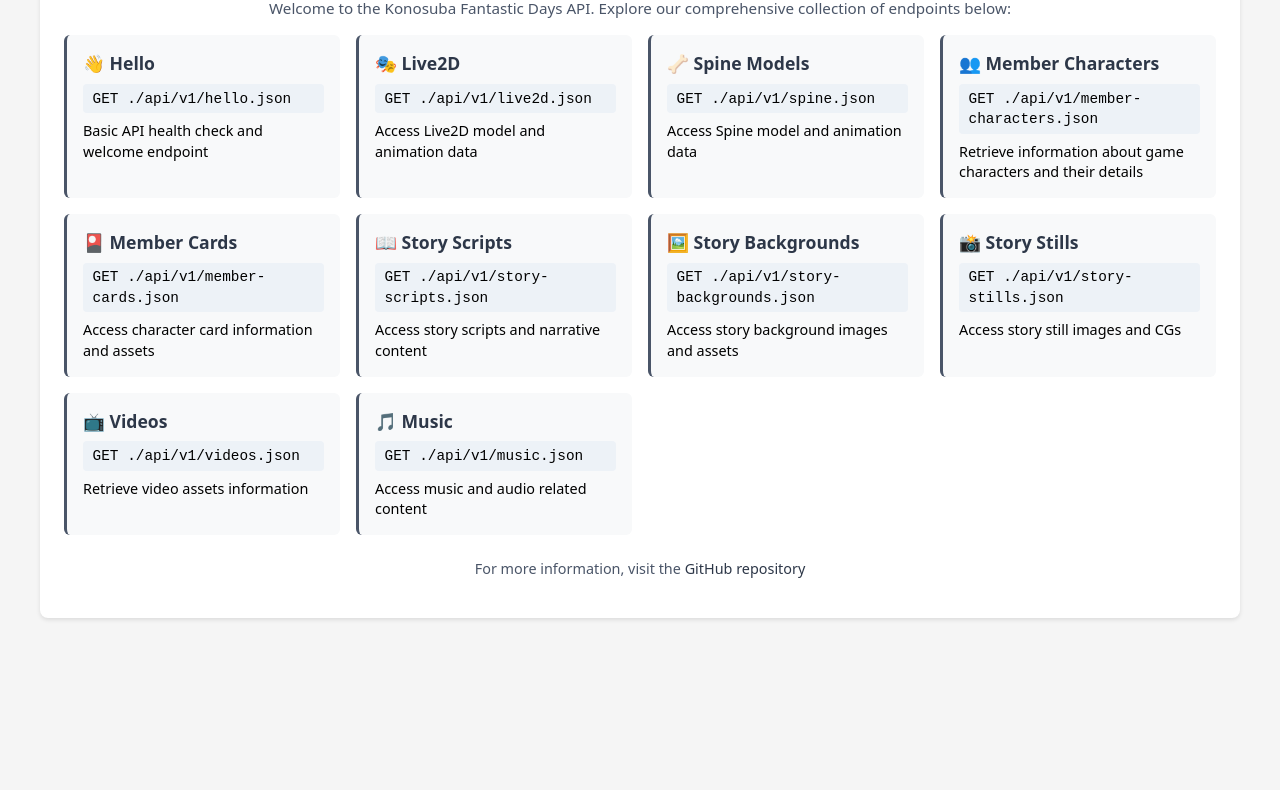
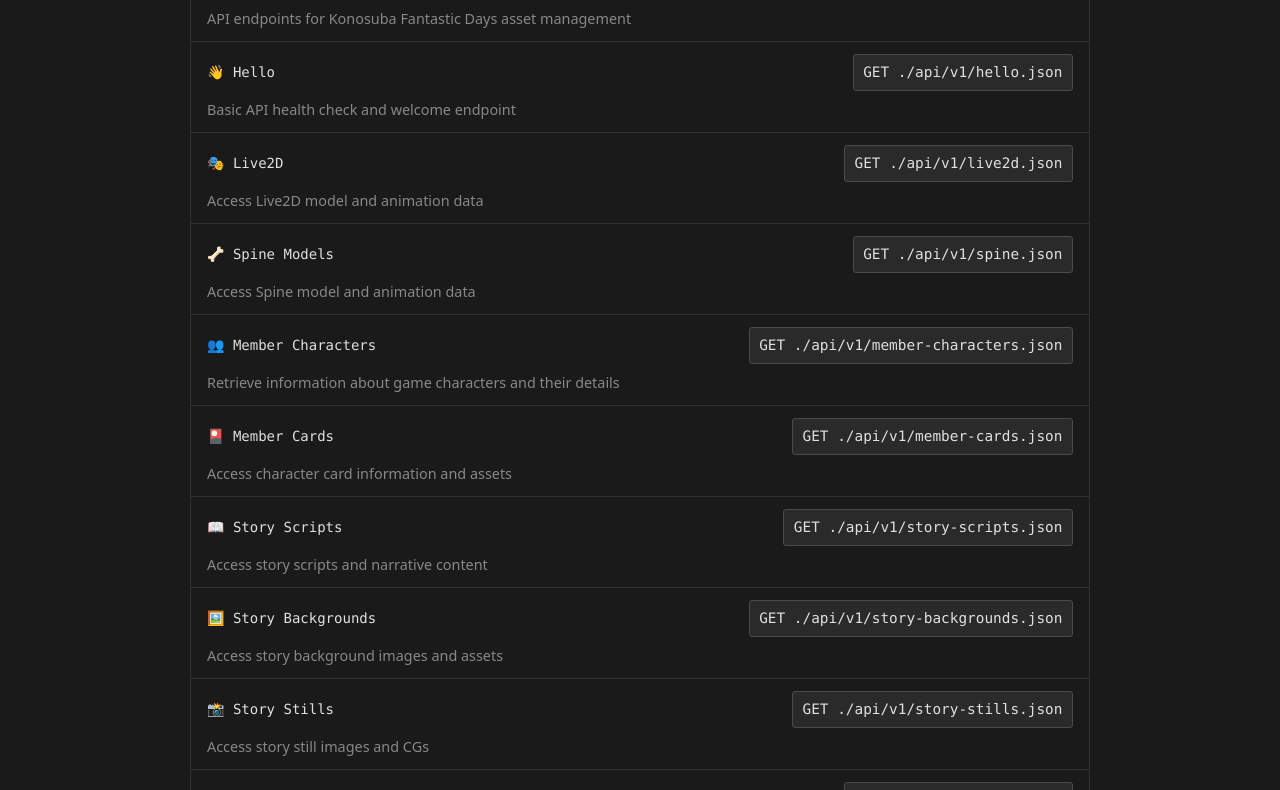
Before and after one commit to konofda/konosuba-fda-api, a plain HTML site: page index.html in a window 1280 px wide. Shown: the part 99-889 px from the top of the page. Before the commit the page ends 800 px from the top, so only its background shows below. Drawn offline with nearby package versions, Linux system fonts and the light colour scheme.

Commit message:
deploy: a0389a0038a566ae3c49491fc13dbf03e60460e0

```diff
--- a/index.html
+++ b/index.html
@@ -9,133 +9,138 @@
     <script src="https://unpkg.com/babel-standalone@6/babel.min.js"></script>
     <style>
         :root {
-            --primary-color: #2d3748;
-            --secondary-color: #4a5568;
-            --bg-color: #f5f5f5;
-            --card-bg: white;
-            --code-bg: #edf2f7;
-            --hover-color: #718096;
+            --bg: #1a1a1a;
+            --text: #e0e0e0;
+            --text-dim: #888;
+            --border: #333;
+            --code-bg: #2a2a2a;
+            --hover: #3a3a3a;
+            --accent: #4a4a4a;
+        }
+
+        * {
+            margin: 0;
+            padding: 0;
+            box-sizing: border-box;
         }
 
         body {
-            font-family: system-ui, -apple-system, sans-serif;
-            line-height: 1.4;
-            margin: 0;
-            padding: 0;
-            background: var(--bg-color);
-            min-height: 100vh;
-            font-size: 0.95rem;
+            font-family: 'SF Mono', 'Consolas', monospace;
+            line-height: 1.5;
+            background: var(--bg);
+            color: var(--text);
+            font-size: 14px;
+            padding: 2rem 1rem;
         }
 
         #root {
-            max-width: 1200px;
+            max-width: 900px;
             margin: 0 auto;
-            padding: 1rem;
         }
 
         .container {
-            background: var(--card-bg);
-            padding: 1.5rem;
-            border-radius: 8px;
-            box-shadow: 0 2px 4px rgba(0,0,0,0.1);
+            border: 1px solid var(--border);
+            border-radius: 4px;
         }
 
         h1 {
-            color: var(--primary-color);
-            margin: 0 0 0.75rem;
-            font-size: 2rem;
-            text-align: center;
+            font-size: 1.2rem;
+            font-weight: normal;
+            padding: 1rem;
+            border-bottom: 1px solid var(--border);
+            font-family: system-ui, -apple-system, sans-serif;
         }
 
-        .endpoints-grid {
-            display: grid;
-            grid-template-columns: repeat(auto-fill, minmax(250px, 1fr));
-            gap: 1rem;
-            margin: 1rem 0;
+        .description {
+            padding: 0.75rem 1rem;
+            color: var(--text-dim);
+            border-bottom: 1px solid var(--border);
+            font-family: system-ui, -apple-system, sans-serif;
+            font-size: 0.9rem;
+        }
+
+        .endpoints-list {
+            list-style: none;
         }
 
         .endpoint {
-            background: #f8f9fa;
-            padding: 1rem;
-            border-radius: 6px;
-            margin: 0;
-            border-left: 3px solid var(--secondary-color);
-            transition: transform 0.2s ease;
+            padding: 0.75rem 1rem;
+            border-bottom: 1px solid var(--border);
+        }
+
+        .endpoint:last-child {
+            border-bottom: none;
         }
 
         .endpoint:hover {
-            transform: translateX(2px);
+            background: var(--hover);
         }
 
         .endpoint h3 {
-            margin: 0 0 0.5rem;
-            color: var(--primary-color);
+            font-size: 1rem;
+            font-weight: normal;
+            margin-bottom: 0.5rem;
+            color: var(--text);
             display: flex;
             align-items: center;
             gap: 0.5rem;
-            font-size: 1.1rem;
+        }
+
+        .endpoint-header {
+            display: flex;
+            align-items: center;
+            justify-content: space-between;
+            margin-bottom: 0.5rem;
+        }
+
+        .endpoint-title {
+            display: flex;
+            align-items: center;
+            gap: 0.5rem;
         }
 
         code {
+            font-family: 'SF Mono', 'Consolas', monospace;
             background: var(--code-bg);
-            padding: 0.3rem 0.6rem;
-            border-radius: 4px;
-            font-family: 'Fira Code', monospace;
-            display: block;
-            margin: 0.5rem 0;
+            padding: 0.4rem 0.6rem;
+            border-radius: 3px;
             font-size: 0.9rem;
+            color: var(--text);
+            border: 1px solid var(--accent);
         }
 
         code a {
             text-decoration: none;
             color: inherit;
-            display: block;
-        }
-
-        code a:hover {
-            color: var(--hover-color);
         }
 
         .endpoint p {
-            margin: 0.5rem 0 0;
+            color: var(--text-dim);
             font-size: 0.9rem;
+            margin-top: 0.5rem;
+            font-family: system-ui, -apple-system, sans-serif;
         }
 
         footer {
-            margin-top: 1.5rem;
+            margin-top: 1rem;
             text-align: center;
-            color: var(--secondary-color);
+            color: var(--text-dim);
             font-size: 0.9rem;
+            font-family: system-ui, -apple-system, sans-serif;
         }
 
         footer a {
-            color: var(--primary-color);
+            color: var(--text);
             text-decoration: none;
-            font-weight: 500;
         }
 
         footer a:hover {
             text-decoration: underline;
         }
 
-        .description {
-            text-align: center;
-            color: var(--secondary-color);
-            margin: 0 0 1rem;
-            font-size: 0.95rem;
-        }
-
         @media (max-width: 640px) {
-            .endpoints-grid {
-                grid-template-columns: 1fr;
-            }
-
-            #root {
-                padding: 0.5rem;
-            }
-
-            .container {
-                padding: 1rem;
+            body {
+                padding: 1rem 0.5rem;
             }
         }
     </style>
@@ -211,16 +216,20 @@
                 <div className="container">
                     <h1>🎮 Konosuba FDA API</h1>
                     <p className="description">
-                        Welcome to the Konosuba Fantastic Days API. Explore our comprehensive collection of endpoints below:
+                        API endpoints for Konosuba Fantastic Days asset management
                     </p>
 
-                    <div className="endpoints-grid">
+                    <div className="endpoints-list">
                         {endpoints.map((endpoint, index) => (
                             <div className="endpoint" key={index}>
-                                <h3>{endpoint.emoji} {endpoint.title}</h3>
-                                <code>
-                                    <a href={endpoint.path}>GET {endpoint.path}</a>
-                                </code>
+                                <div className="endpoint-header">
+                                    <div className="endpoint-title">
+                                        {endpoint.emoji} {endpoint.title}
+                                    </div>
+                                    <code>
+                                        <a href={endpoint.path}>GET {endpoint.path}</a>
+                                    </code>
+                                </div>
                                 <p>{endpoint.description}</p>
                             </div>
                         ))}
@@ -228,9 +237,8 @@
 
                     <footer>
                         <p>
-                            For more information, visit the{" "}
                             <a href="https://github.com/konofda/konosuba-fda-api" target="_blank" rel="noopener noreferrer">
-                                GitHub repository
+                                View on GitHub
                             </a>
                         </p>
                     </footer>
```
